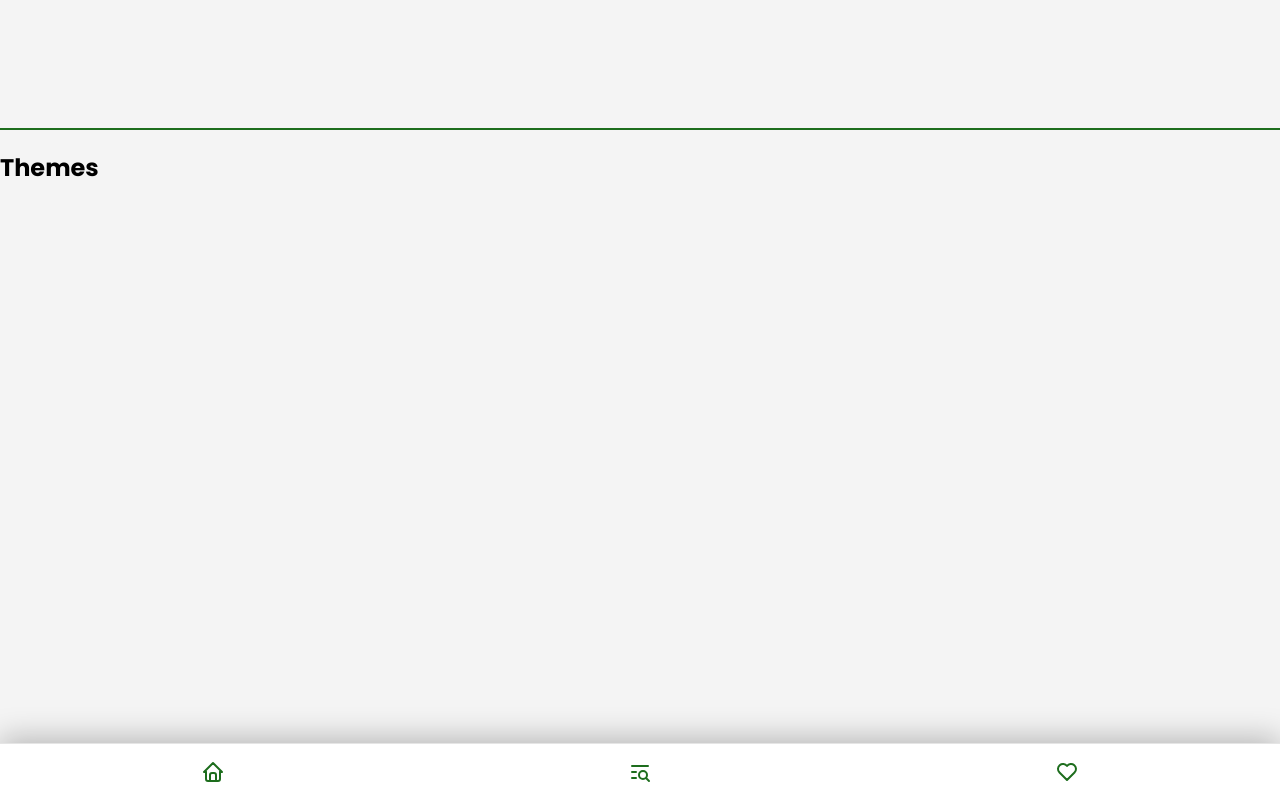
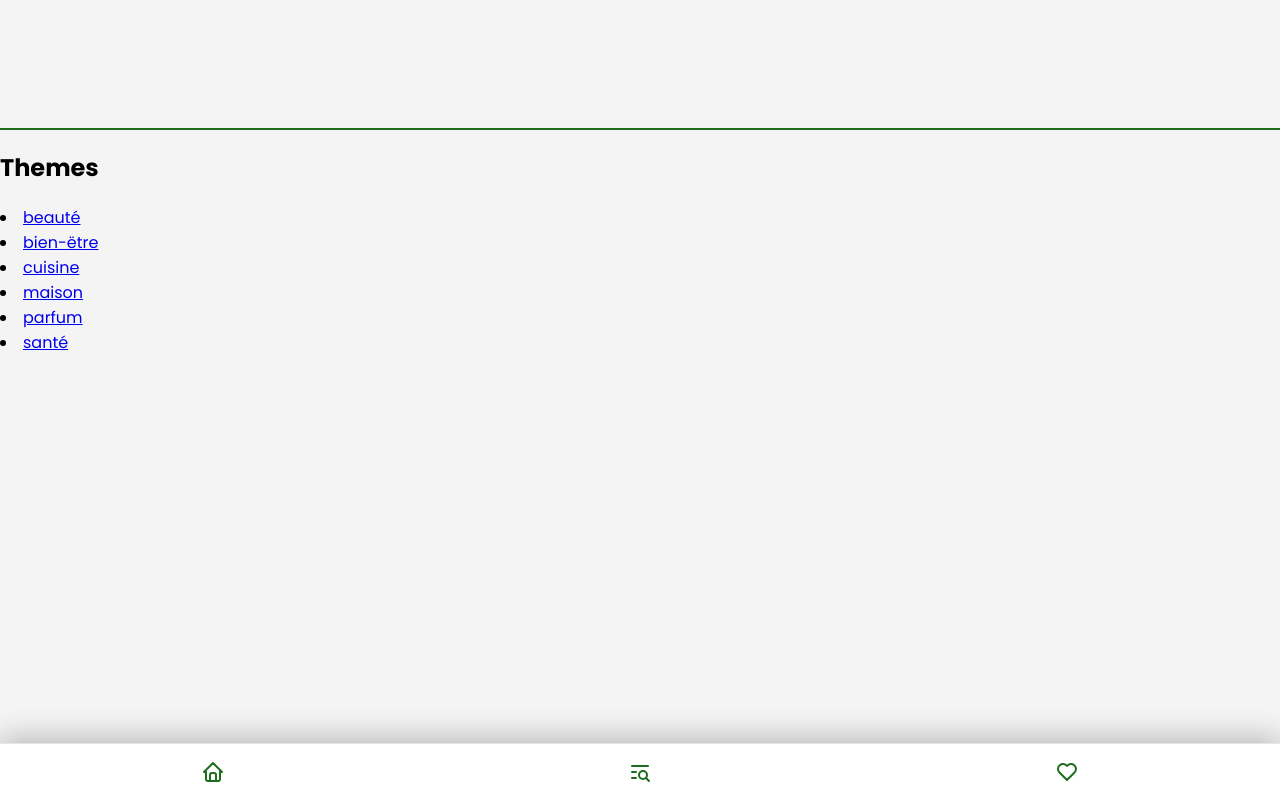
Before and after one commit to manonlvnr/TonEssentiel-App, a React (Create React App) app in the folder client/: page /themes in a window 1280 px wide. Built offline with nearby package versions, Linux system fonts and the light colour scheme.

Commit message:
Display themes list

```diff
--- a/client/src/App.js
+++ b/client/src/App.js
@@ -7,7 +7,7 @@ import BottomBar from './components/organisms/BottomBar/BottomBar';
 import Header from './components/organisms/Header/Header';
 import Diffusions from './components/pages/Diffusions/Diffusions';
 import AllOils from './components/pages/AllOils/AllOils';
-import Themes from './components/pages/Themes/Themes';
+import ThemesList from './components/pages/Themes/ThemesList';
 import SymptomsList from './components/pages/Symptoms/SymptomsList';
 import Menu from './components/pages/Menu/Menu';
 import SymptomsResult from './components/pages/Symptoms/SymptomsResult';
@@ -25,7 +25,7 @@ function App() {
             <Route path='/menu' element={<Menu />} />
             <Route path='/diffusions' element={<Diffusions />} />
             <Route path='/allOils' element={<AllOils />} />
-            <Route path='/themes' element={<Themes />} />
+            <Route path='/themes' element={<ThemesList />} />
             <Route path='/symptoms' element={<SymptomsList />} />
             <Route path='/symptoms/:name' element={<SymptomsResult />} />
           </Routes>
--- a/client/src/components/pages/Themes/Themes.jsx
+++ /dev/null
@@ -1,7 +0,0 @@
-function Themes() {
-    return (
-        <h2>Themes</h2>
-    )
-}
-
-export default Themes;
--- /dev/null
+++ b/client/src/components/pages/Themes/ThemesList.jsx
@@ -0,0 +1,22 @@
+import { Link } from "react-router-dom";
+
+const Themes = ["beauté", "bien-ëtre", "cuisine", "maison", "parfum", "santé"]
+
+function ThemesList() {
+    return (
+        <div className="symptoms__wrapper">
+            <h2>Themes</h2>
+            <div>
+                <lu>
+                    {Themes.map((theme) => (
+                        <li key={theme.id}>
+                            <Link to={`/themes/${theme}`}>{theme}</Link>
+                        </li>
+                    ))}
+                </lu>
+            </div>
+        </div>
+    )
+}
+
+export default ThemesList;
```
